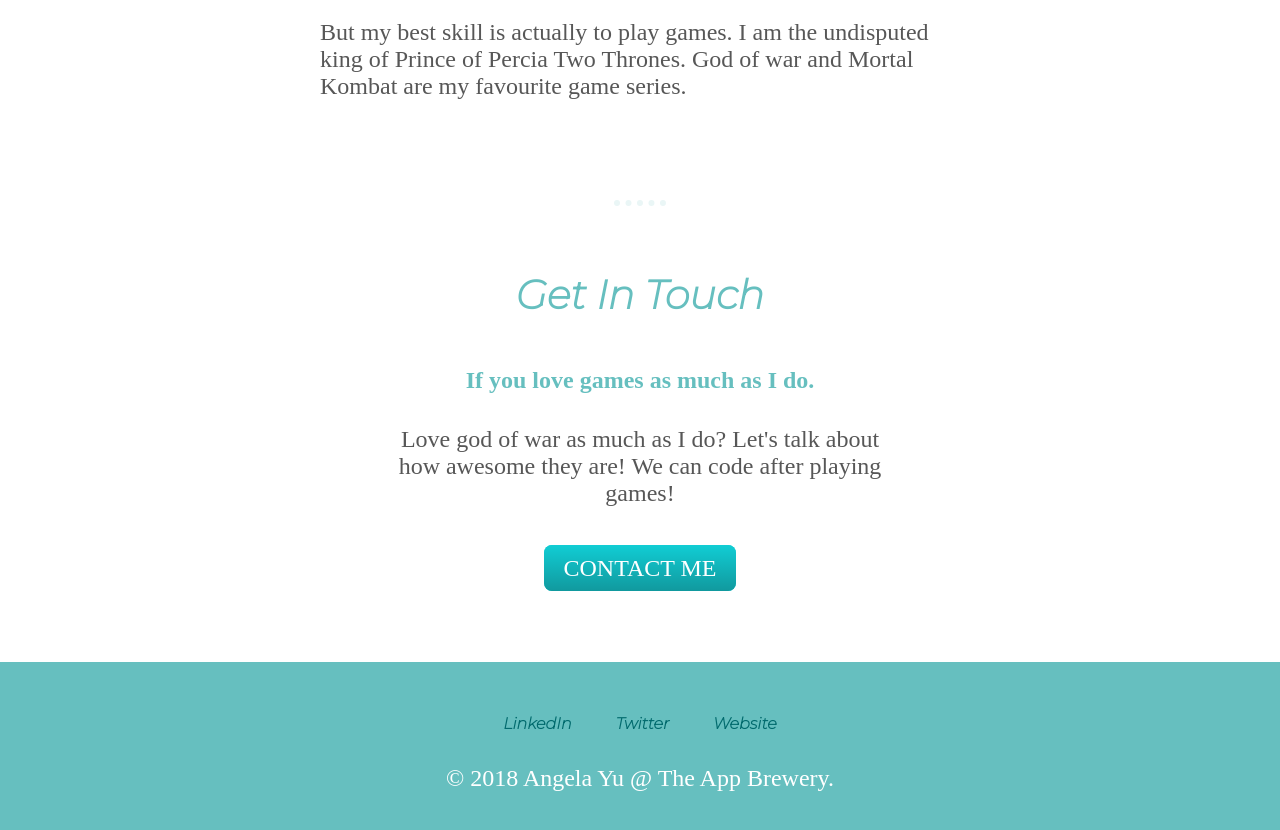
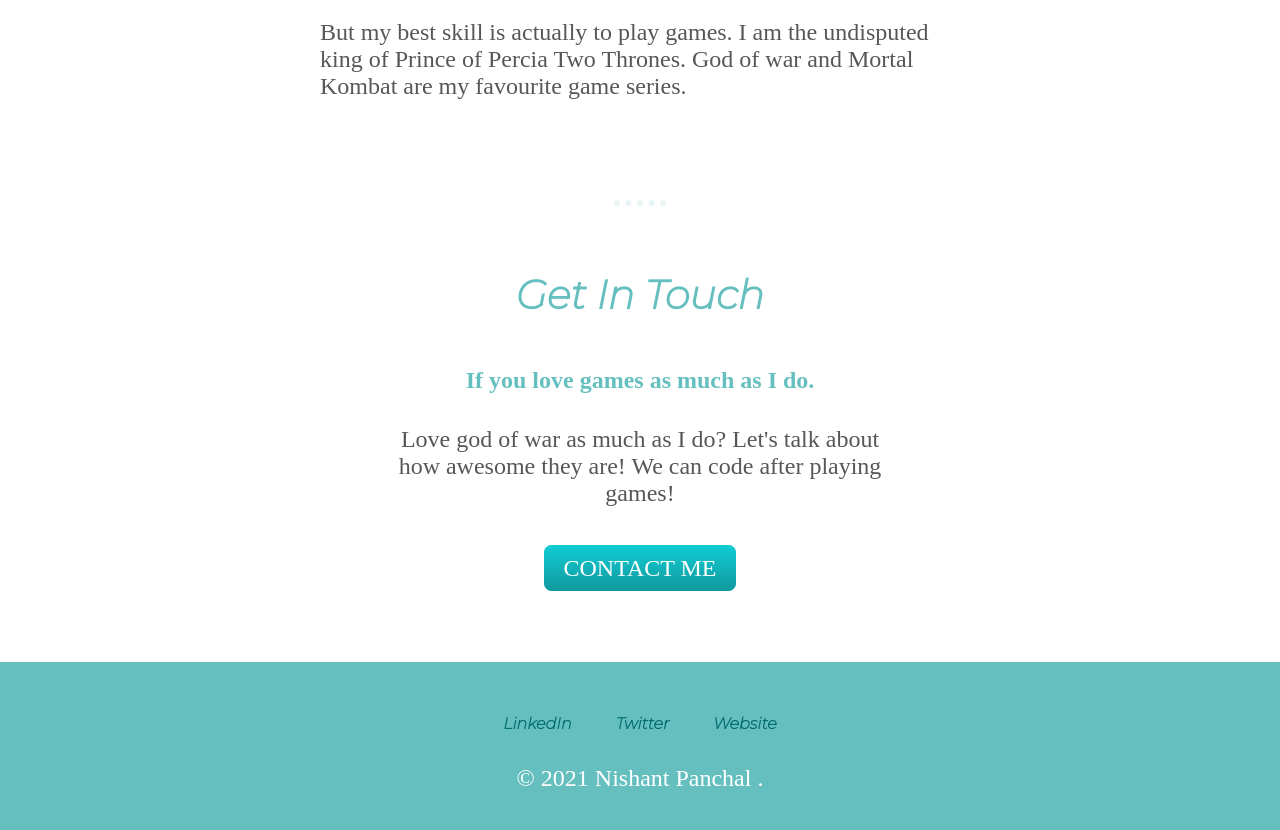
Before and after one commit to amanagod/project4, a plain HTML site: page project4.html in a window 1280 px wide. Shown: the part 2289-3119 px from the top of the page. Drawn offline with Linux system fonts and the light colour scheme.

Commit message:
Update project4.html

```diff
--- a/project4.html
+++ b/project4.html
@@ -56,7 +56,7 @@
         <a href="" class="footer">LinkedIn</a>
         <a href=""  class="footer" >Twitter</a>
         <a href="" class="footer" >Website</a>
-        <p class="a ">&copy; 2018 Angela Yu @ The App Brewery.</p>
+        <p class="a ">&copy; 2021 Nishant Panchal  .</p>
     </section>
 
 </body>
```
